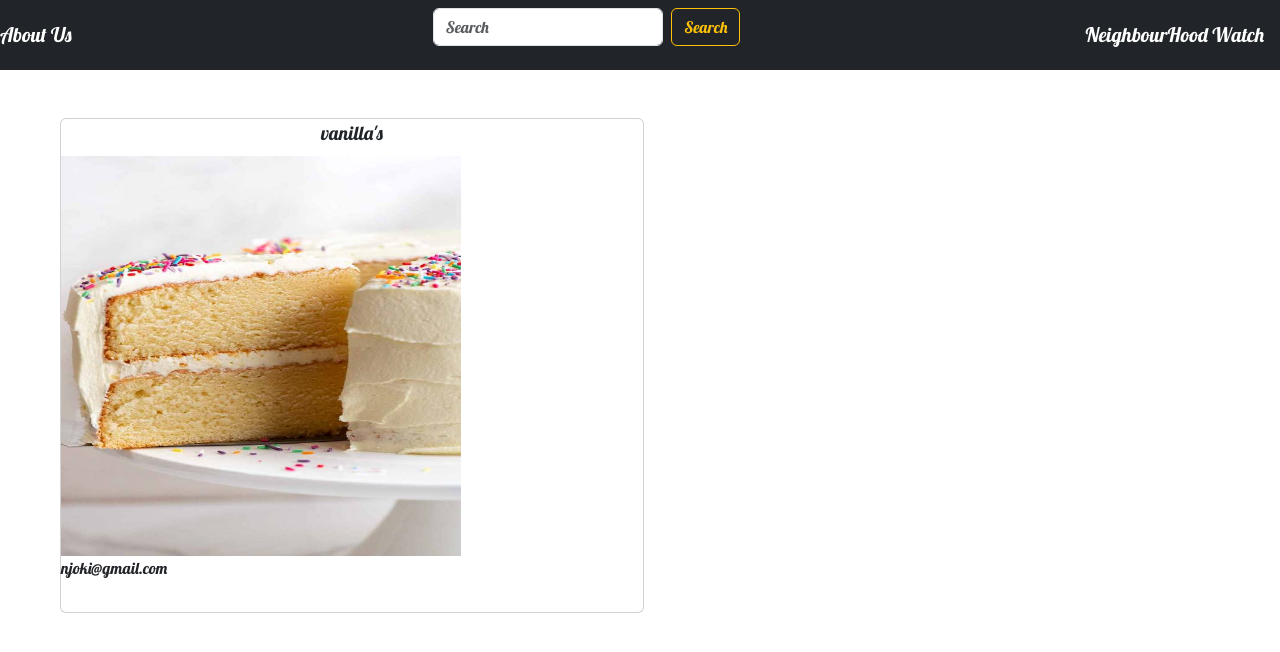
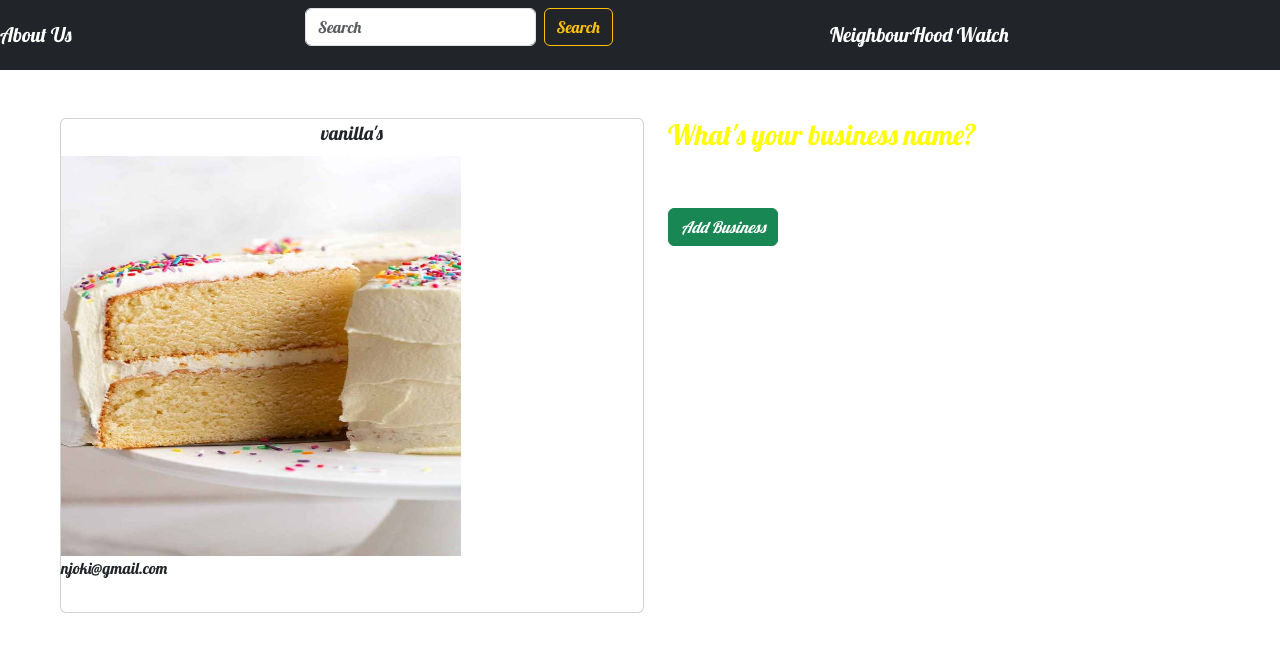
Before and after one commit to CheropS/N-watch, a Django app: page /business/ in a window 1280 px wide. Shown: the top 652 px of the page. Run offline with Django 3.2, Linux system fonts and the light colour scheme; data comes from the database, SQL or seed files in the repository; both versions use the stored data as it was after the commit; some libraries are stand-ins or nearby versions.

Commit message:
adding login required to the home page

```diff
--- a/nwatch/urls.py
+++ b/nwatch/urls.py
@@ -16,10 +16,14 @@ Including another URLconf
 from django.contrib import admin
 from django.urls import path
 from django.conf.urls import include
+from django.contrib.auth.views import LoginView, LogoutView
+from django.contrib.auth import views
 
 urlpatterns = [
     path('admin/', admin.site.urls),
     path('', include('watch.urls')),
     path('accounts/', include('django_registration.backends.one_step.urls')),
-
+    path("logout/", LogoutView.as_view(template_name='accounts/logout.html')),
+    # path('^logout/$', views.logout, {"next_page": '/'})
+    path("accounts/login/", LoginView.as_view(template_name='accounts/login.html')),
 ]
--- a/watch/templates/business.html
+++ b/watch/templates/business.html
@@ -15,6 +15,15 @@
                     <p></p>
             </div>
         </div>
+        <div class="row">
+            <div class="col">
+                <h3>What's your business name?</h3><br><br>
+
+                <a href="{% url 'add' %}">
+                    <button class="btn btn-success" style="text-transform: capitalize; font-style: italic;">add
+                        Business</button></a>
+            </div>
+        </div>
         {% endfor %}
 
     </div>
--- a/watch/templates/navbar.html
+++ b/watch/templates/navbar.html
@@ -16,4 +16,20 @@
     <div>
         <a class="navbar-brand" href="{% url 'home' %}">NeighbourHood Watch</a>
     </div>
+    <!--Adding login and logout function-->
+    {% if user.is_authenticated %}
+      <ul>
+
+              <a href="/logout">Logout</a>
+            </li>
+          </ul>
+        </li>
+      </ul>
+      {% else %}
+      <li>
+        <a class='btn btn-default' href="/accounts/login">Login</a>
+      </li>
+
+      {% endif %}
+    </div>
   </nav>
--- a/watch/urls.py
+++ b/watch/urls.py
@@ -8,7 +8,7 @@ from django.conf.urls.static import static
 urlpatterns=[
     path('', views.home, name='home'),
     path('business/', views.business, name='business'),
-    path('wines/', views.wines, name='wines'),
+    path('add/', views.add, name='add'),
     path('about/', views.about, name='about'),
 ]
 
--- a/watch/views.py
+++ b/watch/views.py
@@ -1,8 +1,10 @@
 from django.shortcuts import render
 
-from .models import Business, NeighbourHood, User
+from .models import Business
+from django.contrib.auth.decorators import login_required
 
 # Create your views here.
+@login_required(login_url='/accounts/login/')
 def home(request):
 
     return render(request, 'home.html')
@@ -12,7 +14,8 @@ def business(request):
     context={'business_list': business_list}
     return render(request, 'business.html', context)
 
-def wines(request):
-    return render(request, 'wines.html')
+def add(request):
+    return render(request, 'add.html')
+
 def about(request):
     return render(request, 'about.html')
```
Also changed, not shown: watch/templates/add.html (added, +18 -0 lines), watch/templates/wines.html (deleted, +0 -37 lines), db.sqlite3.
